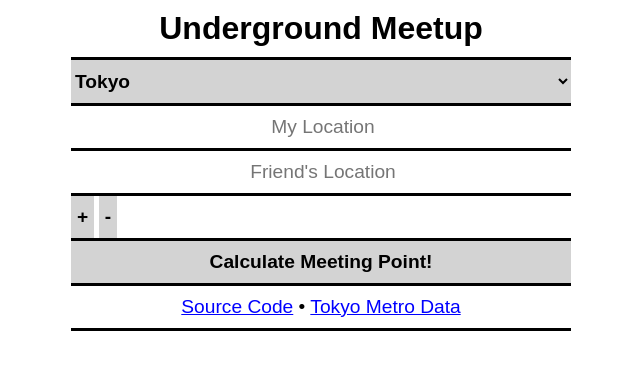
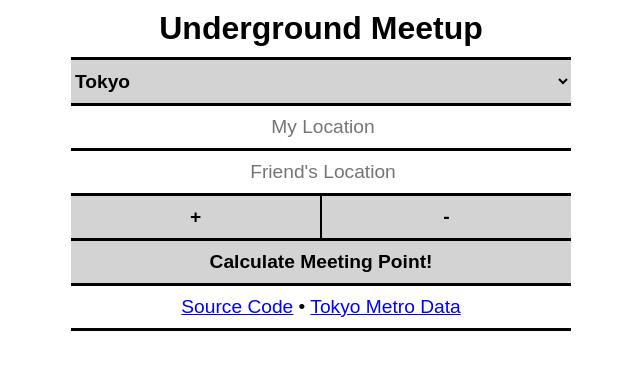
Before and after one commit to Jugendhackt/undergroundmeetup, a Flask app: page / in a window 1280 px wide. Shown: the top 370 px of the page, without its empty margins (319-959 px from the left). Run offline with Flask 2, Linux system fonts and the light colour scheme; parts of the project's set-up code (start-up, migrations or seed data) failed here and were passed over.

Commit message:
Make + & - button occupy full width

```diff
--- a/static/main.css
+++ b/static/main.css
@@ -55,7 +55,7 @@
   text-align: center;
 }
 
-.two-buttons {
+/*.two-buttons {
   display: flex;
   flex-direction: row;
   width: 100%;
@@ -65,6 +65,24 @@
   margin: 0;
   flex-grow: 2;
 }
+*/
+
+.two-buttons {
+  width: 100%;
+}
+
+.two-buttons button {
+  width: 50%;
+}
+
+.two-buttons :nth-child(1) {
+  float: left;
+  border-right: 1px solid black;
+}
+
+.two-buttons :nth-child(2) {
+  border-left: 1px solid black;
+}
 
 a:link, a:visited {
   color: blue;
```
